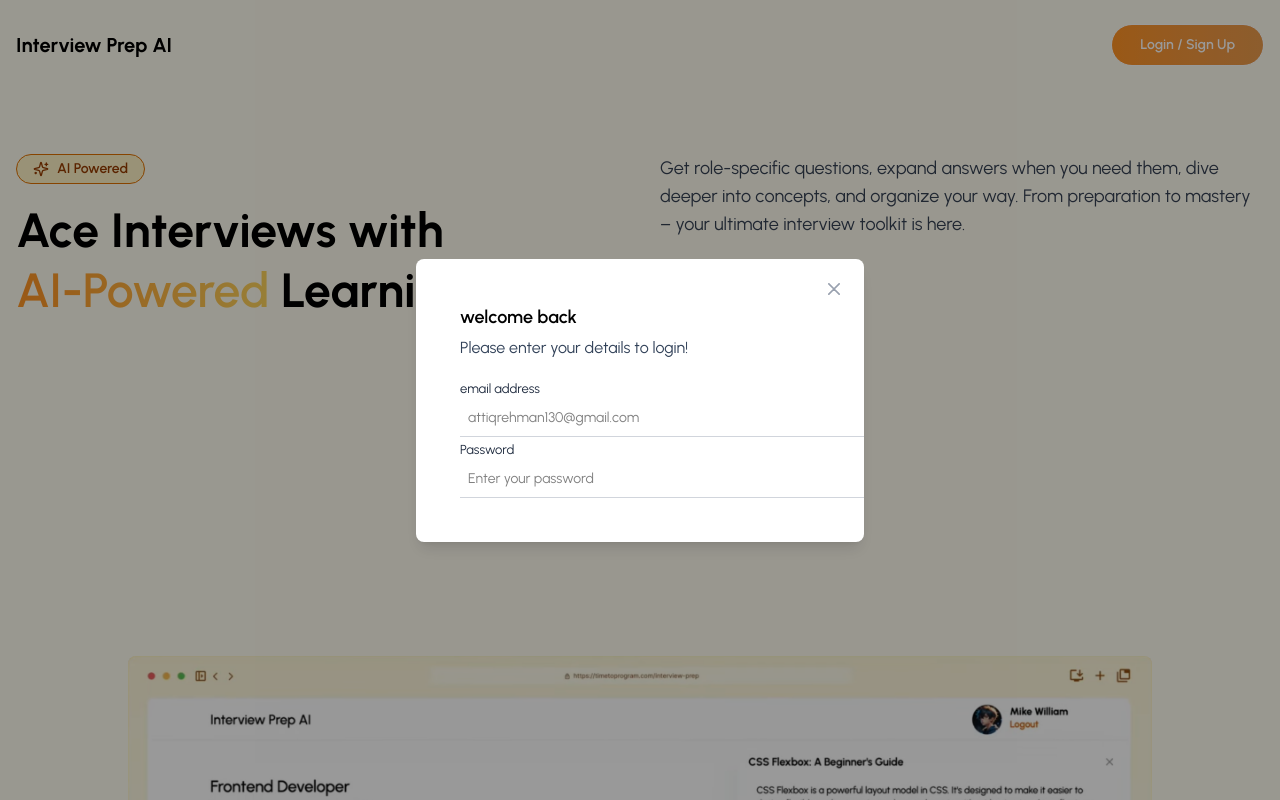
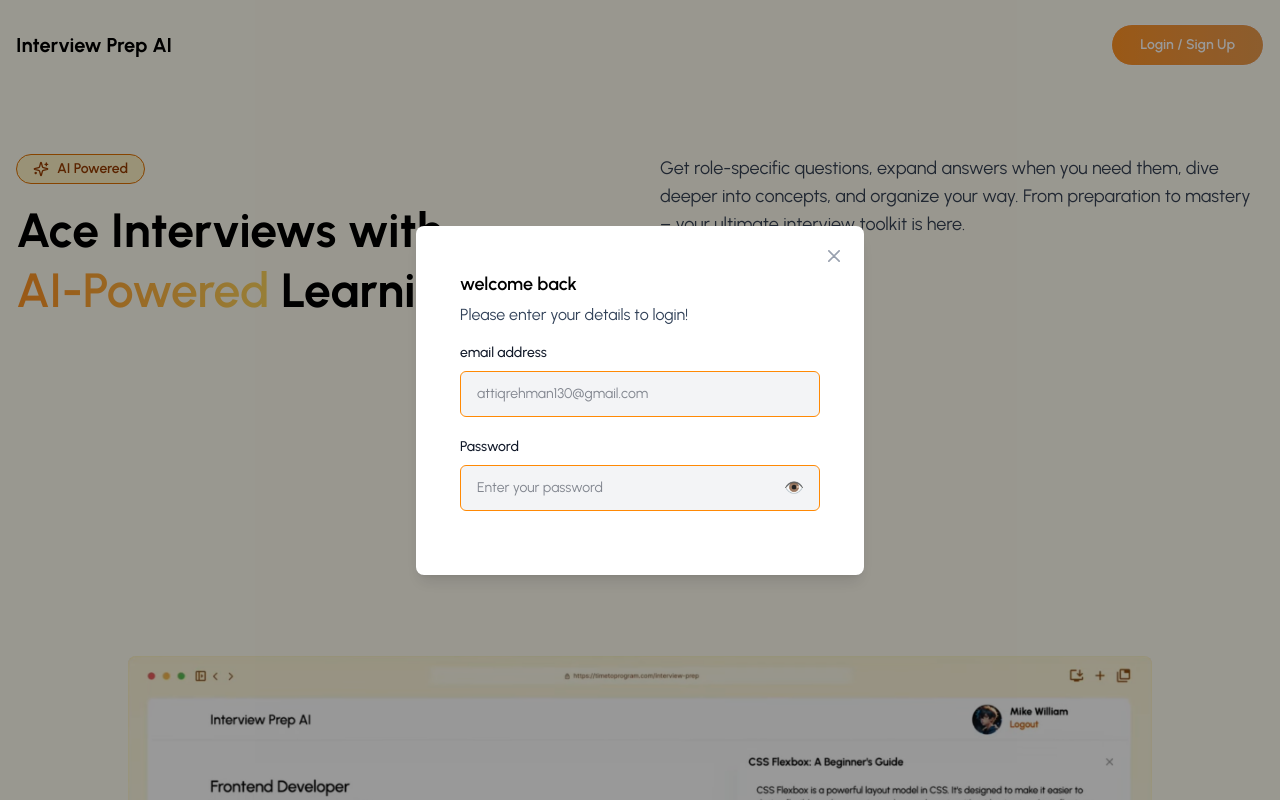
Before and after one commit to attiqrehman-ar/INTERVIEW-PREP-AI, a React (Vite) app in the folder frontend/interview-prep-ai/: page / in a window 1280 px wide. Both pictures are taken after a click on the button "Login / Sign Up". Shown: the top 800 px of the page. Built offline with nearby package versions, Linux system fonts and the light colour scheme.

Commit message:
update popup styling and add hide show passwrod features

```diff
--- a/frontend/interview-prep-ai/src/components/Inputs/input.jsx
+++ b/frontend/interview-prep-ai/src/components/Inputs/input.jsx
@@ -1,42 +1,60 @@
+'use client';
+
 import React, { useState } from 'react';
-import { FaRegEye, FaRegEyeSlash } from 'react-icons/fa6';
 
-const Input = ({ type, value, onChange, label, placeholder }) => {
+const Input = ({
+  label,
+  type,
+  name,
+  placeholder,
+  value,
+  onChange,
+  onBlur,
+  error,
+  touched,
+}) => {
   const [showPassword, setShowPassword] = useState(false);
 
-  const toggleShowPassword = () => {
-    setShowPassword(!showPassword);
-  };
+  const toggleShowPassword = () => setShowPassword(!showPassword);
+
+  const isPasswordType = type === 'password';
+  const inputType = isPasswordType && showPassword ? 'text' : type;
 
   return (
-    <div>
-      <label className='text-[13px] text-slate-800'>{label}</label>
-      <div className='input-box flex items-center border-b border-gray-300 py-2'>
+    <div className='mb-5'>
+      <label htmlFor={name} className='block mb-2 text-sm font-medium text-gray-900'>
+        {label}
+      </label>
+
+      <div className='relative'>
         <input
-          type={type === 'password' ? (showPassword ? 'text' : 'password') : type}
+          type={inputType}
+          name={name}
+          id={name}
           placeholder={placeholder}
-          className='w-full bg-transparent outline-none text-sm px-2'
           value={value}
           onChange={onChange}
+          onBlur={onBlur}
+          className={`w-full px-4 py-3 text-sm text-gray-900 bg-gray-100 border ${
+            error && touched ? 'border-red-500' : 'border-orange-400'
+          } rounded-md focus:outline-none focus:ring-2 ${
+            error && touched ? 'focus:ring-red-400' : 'focus:ring-orange-300'
+          } ${isPasswordType ? 'pr-12' : ''}`} // extra padding for eye icon
         />
-        {type === 'password' && (
-          <>
-            {showPassword ? (
-              <FaRegEye
-                size={20}
-                className='text-primary cursor-pointer'
-                onClick={toggleShowPassword}
-              />
-            ) : (
-              <FaRegEyeSlash
-                size={20}
-                className='text-slate-400 cursor-pointer'
-                onClick={toggleShowPassword}
-              />
-            )}
-          </>
+
+        {isPasswordType && (
+          <span
+            className='absolute right-4 top-1/2 transform -translate-y-1/2 text-gray-400 hover:text-orange-500 cursor-pointer'
+            onClick={toggleShowPassword}
+          >
+            {showPassword ? '🙈' : '👁️'} {/* Replace with real icons if needed */}
+          </span>
         )}
       </div>
+
+      {error && touched && (
+        <p className='mt-1 text-sm text-red-500'>{error}</p>
+      )}
     </div>
   );
 };
--- a/frontend/interview-prep-ai/src/pages/Auth/Login.jsx
+++ b/frontend/interview-prep-ai/src/pages/Auth/Login.jsx
@@ -13,7 +13,7 @@ const Login = ({setCurrentPage}) => {
     e.preventDefault();
   };
   return (
-    <div className='w-[90vw] mb:w-[33vw] p-7 flex flex-col justify-center '>
+    <div className=' mb:w-[33vw] p-7 flex flex-col justify-center '>
       <h3 className='text-lg font-semibold text-black'>welcome back</h3>
       <p className='text-cs text-slate-700 mt-[5px] mb-4'>Please enter your details to login!</p>
 
```
